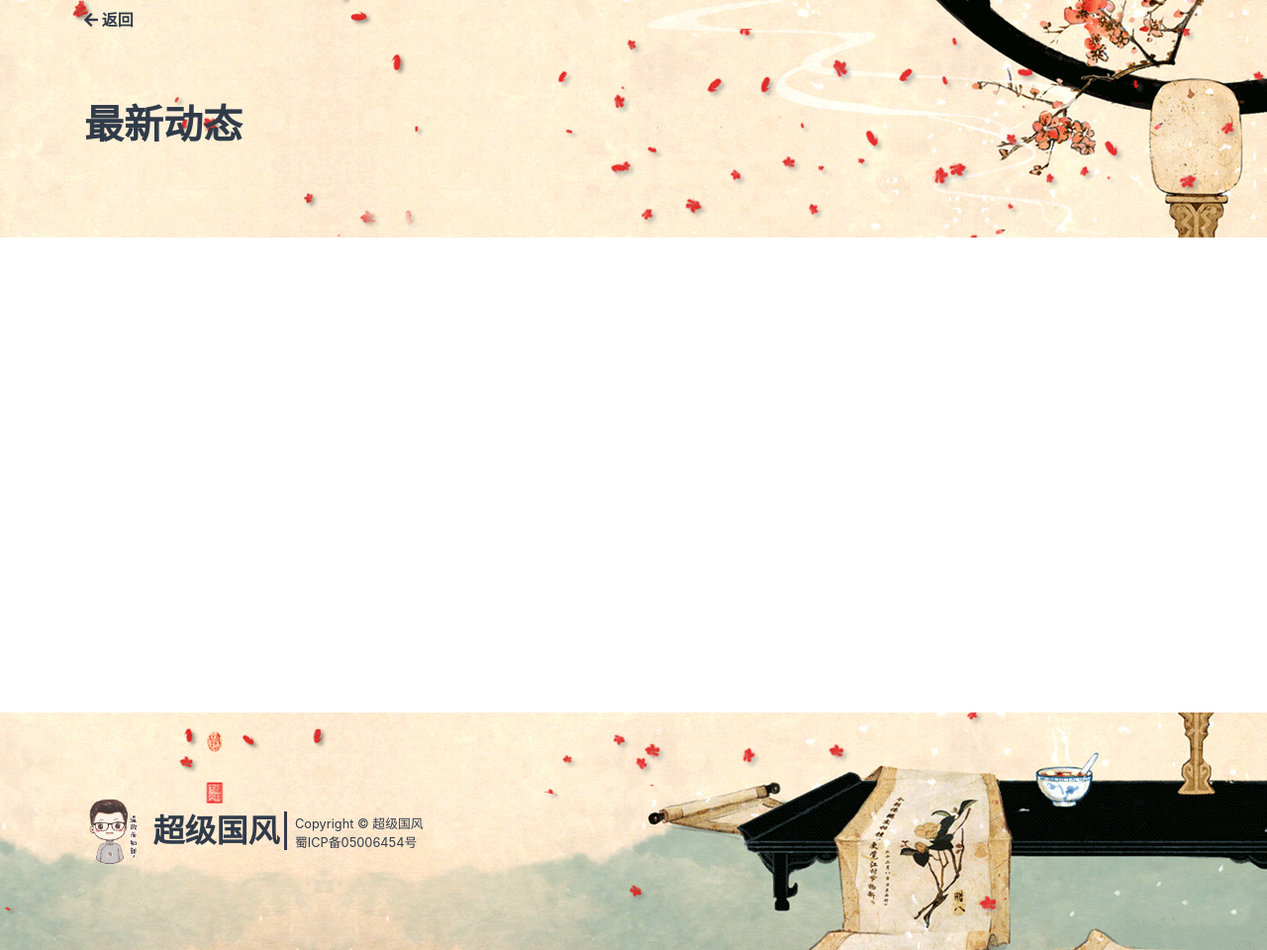
After one commit to tangkehu/ChaoJiGuoFeng, a Flask app: page /news in a window 1280 px wide. The commit adds this page. Shown: the whole page at 99% size. Run offline with Flask 2, Linux system fonts and the light colour scheme; some libraries are stand-ins or nearby versions.

Commit message:
最新动态页设计

```diff
--- a/app/main/views.py
+++ b/app/main/views.py
@@ -7,3 +7,28 @@ from . import main_bp
 @main_bp.route('/')
 def index():
     return render_template('main/index.html')
+
+
+@main_bp.route('/news')
+def news():
+    return render_template('main/news.html')
+
+
+# @main_bp.route('/activities')
+# def activities():
+#     return render_template('')
+#
+#
+# @main_bp.route('/works')
+# def works():
+#     return render_template('')
+#
+#
+# @main_bp.route('/products')
+# def products():
+#     return render_template('')
+#
+#
+# @main_bp.route('/about')
+# def about():
+#     return render_template('')
--- a/app/templates/base.html
+++ b/app/templates/base.html
@@ -26,6 +26,7 @@
   <body {% block body_tag %}{% endblock %}>
 
     {% block body %}{% endblock %}
+    {% block javascript %}{% endblock %}
 
   </body>
 </html>
--- /dev/null
+++ b/app/templates/main/_footer.html
@@ -0,0 +1,15 @@
+
+<div style="height: 15rem; background: url('{{ url_for('static', filename='bg-img.png') }}') no-repeat; background-size: cover; background-position: bottom; color: #303b4a">
+    <div class="container h-100">
+        <div class="row h-100 align-items-center">
+            <div class="col m-0 p-0">
+                <img src="{{ url_for('static', filename='logo.gif') }}" width="80rem" height="80rem">
+                <span class="h2 align-middle pr-1" style="font-weight: bolder; border-right: 0.2rem solid #303b4a;">超级国风</span>
+                <span class="d-inline-block align-middle ml-1 pt-1 small">
+                    Copyright &copy; 超级国风<br>
+                    <a class="text-reset" href="#">蜀ICP备05006454号</a>
+                </span>
+            </div>
+        </div>
+    </div>
+</div>
--- /dev/null
+++ b/app/templates/main/_header.html
@@ -0,0 +1,7 @@
+
+<div class="container py-2">
+    <a href="javascript: if (history.length <= 1) {location.replace('/');} else {history.back();}"
+       class="font-weight-bold text-reset">
+        <i class="fas fa-arrow-left"></i> 返回
+    </a>
+</div>
--- /dev/null
+++ b/app/templates/main/basic.html
@@ -0,0 +1,18 @@
+{% extends 'base.html' %}
+
+{% block body %}
+
+    <div style="background: url('{{ url_for('static', filename='bg-img.png') }}') no-repeat; background-size: cover; background-position: center; height: 15rem; color: #303b4a">
+        {% include "main/_header.html" %}
+        <div class="container h-75 d-flex align-items-center">
+            <h1 class="font-weight-bolder">{% block header_title %}{% endblock %}</h1>
+        </div>
+    </div>
+
+    <div class="container">
+        {% block content %}<div class="row" style="height: 30rem;"></div>{% endblock %}
+    </div>
+
+    {% include 'main/_footer.html' %}
+
+{% endblock %}
--- /dev/null
+++ b/app/templates/main/news.html
@@ -0,0 +1,7 @@
+{% extends 'main/basic.html' %}
+
+{% block header_title %}最新动态{% endblock %}
+
+{#{% block content %}#}
+{##}
+{#{% endblock %}#}
```
Also changed, not shown: app/templates/main/index.html (+2 -15 lines), app/static/bg-img.png.
